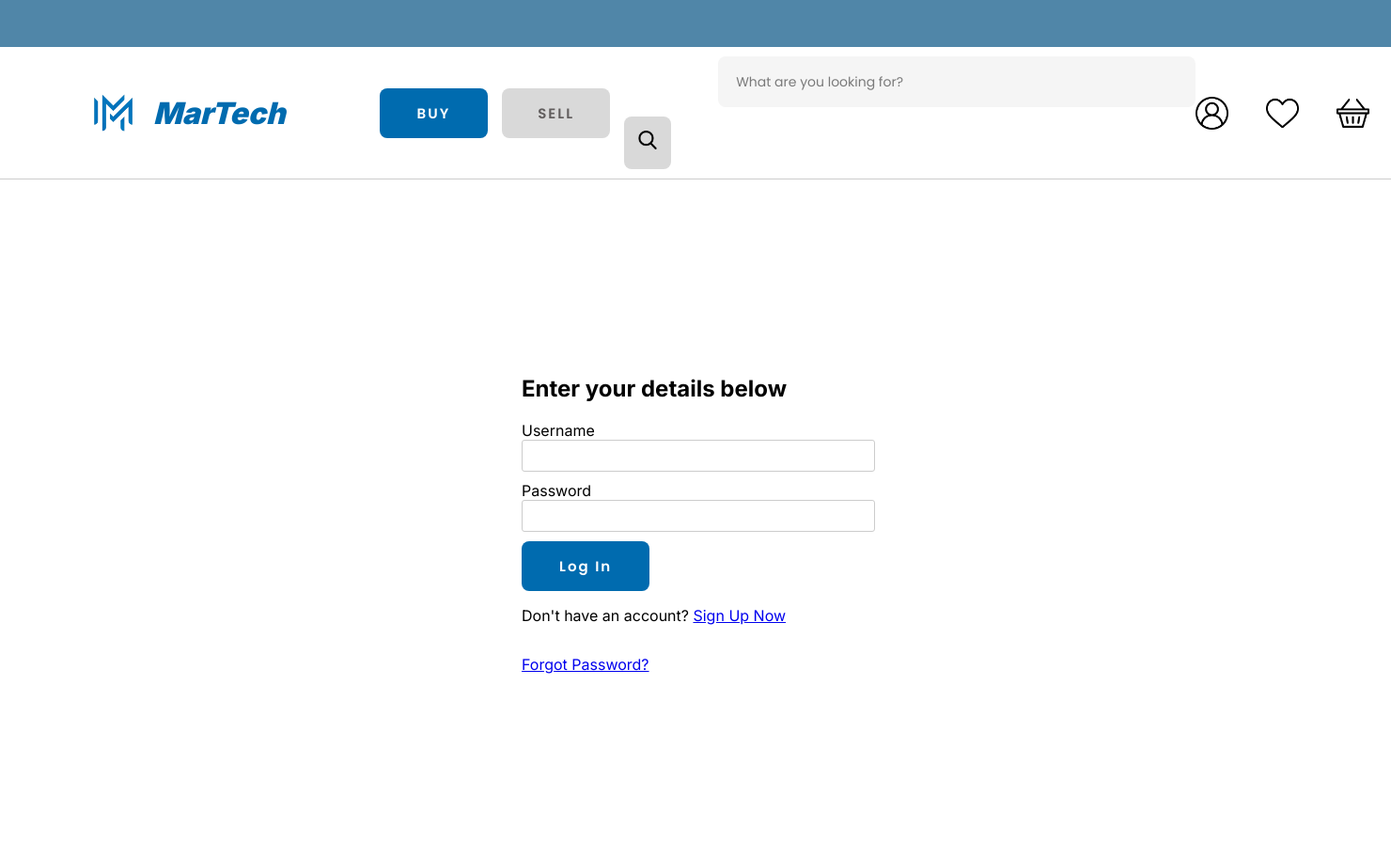
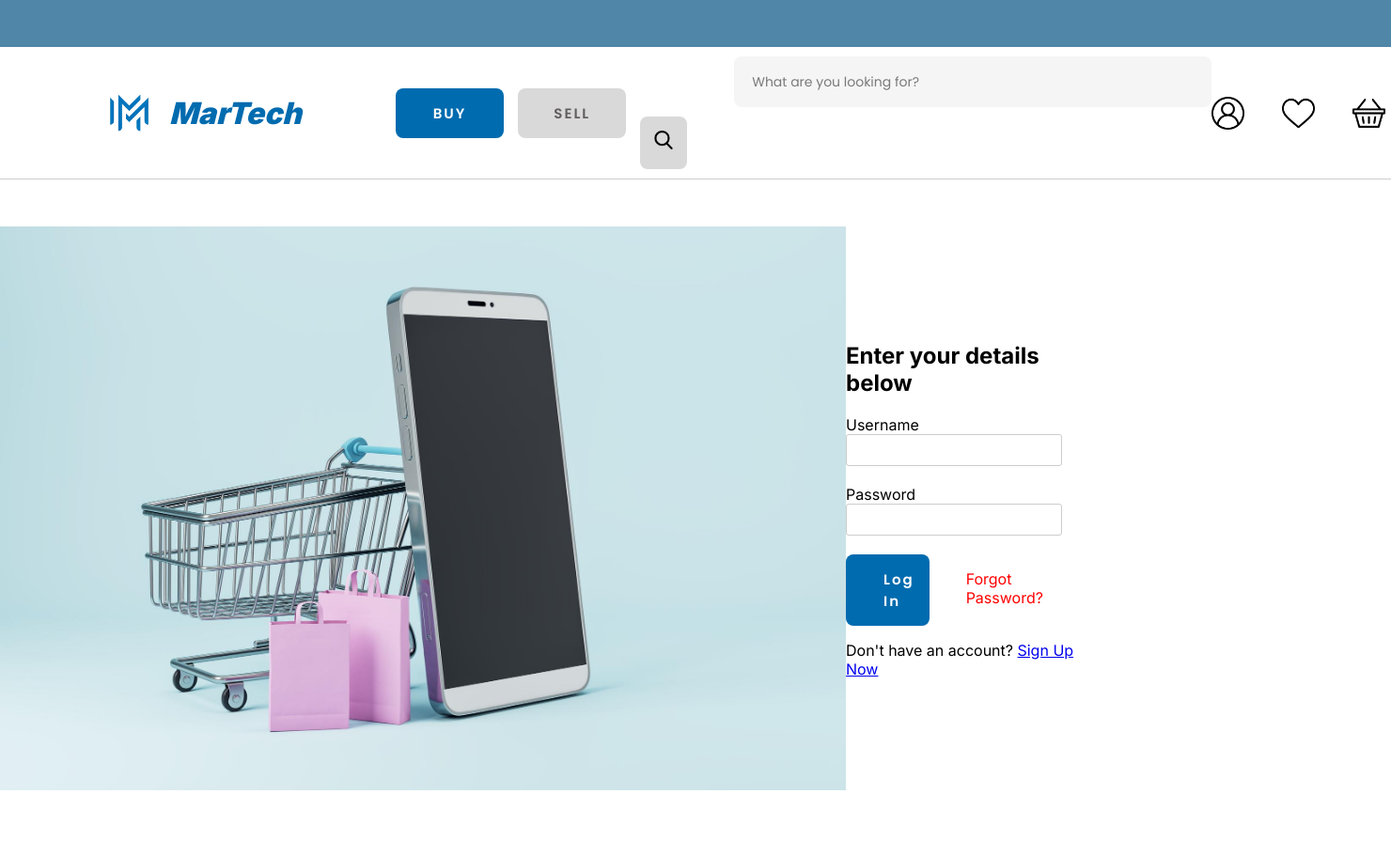
Before and after one commit to FEUP-LTW-2024/ltw-project-2024-ltw16g04, a PHP site: page /HTML/login.html in a window 1480 px wide. Shown: the whole page at 94% size. After the commit the page ends 841 px from the top, so only its background shows below. Run offline with PHP 8.4, Linux system fonts and the light colour scheme.

Commit message:
alguns ajustes em login

```diff
--- a/CSS/login.css
+++ b/CSS/login.css
@@ -4,7 +4,7 @@ html{
 
 body {
     margin: 0;
-    padding: 0; /* Optionally set padding to 0 as well */
+    padding: 0;
   }
 
 
@@ -117,44 +117,23 @@ button{
     border-radius: 8px;
     background-color: #D9D9D9;
   }
-  body{
-    display: flex;
-    align-items: center;
-    justify-content: center;
-    flex-direction: column;
-
-  }
   header {
     border-bottom: 1px solid #ccc; /* Add a border to the bottom of the header */
   }
 
   .login{
-    display: flex;
-    align-self: center;
-    align-items: baseline;
-    justify-content: center;
-    min-height: 90vh;
-    flex-direction: column;
-    width: 25%;
+    display: grid;
+    grid-template-areas: "image login";
+    margin-top: 50px;
+    align-items: center;
   }
   .login-box{
-    width: 100%;
-    height: 100%;
+    grid-area: "login";
+    margin-right: 300px;
   }
-  .username{
-    display: block;
-  }
-  .password{
-    display: block;
-  }
+
   form{
-    width: 100%;
-  }
-  .login div{
-    display: flex;
-    margin-bottom: 10px;
-    flex-direction: column;
-    width: 100%;
+    width: 80%;
   }
   .login form div input{
     height: 30px;
@@ -162,4 +141,28 @@ button{
     border-radius: 3px;
     border: 1px solid #ccc;
     width: 100%;
+    margin-bottom: 20px;
   }
+  .login button{
+    width: 70%;
+  }
+  .login img{
+    grid-area: "image";
+    width: 900px;
+    height: 100%;
+  }
+  .loginproblem{
+    width: 80%;
+    display: grid;
+    grid-template-areas: "login space forget";
+    grid-template-columns: 2fr 2fr;
+    justify-content: center;
+  }
+  .loginproblem p{
+    text-decoration: none;
+    justify-self: end;
+  }
+  .loginproblem p a{
+    color: red;
+    text-decoration: none;
+  }
--- a/HTML/login.html
+++ b/HTML/login.html
@@ -35,7 +35,8 @@
     </header>
     <body>
         <section class="login">
-            <div class="login-box"></div>
+          <img src="../images/loginimage.jpeg" alt="">
+            <div class="login-box">
             <h1>Enter your details below</h1>
             <form action="" method="post">
                 <div class="username">
@@ -46,9 +47,12 @@
                     <label for="password">Password</label>
                     <input type="password" name="password" id="password">
                 </div>
-                <button id="signin">Log In</button>
             </form>
+            <div class="loginproblem">
+              <button id="signin">Log In</button>
+              <p><a href="menu.html">Forgot Password?</a></p>
+            </div>
             <p>Don't have an account? <a href="menu.html">Sign Up Now</a></p>
-            <p><a href="menu.html">Forgot Password?</a></p>
+            </div>
         </section>
     </body>
```
